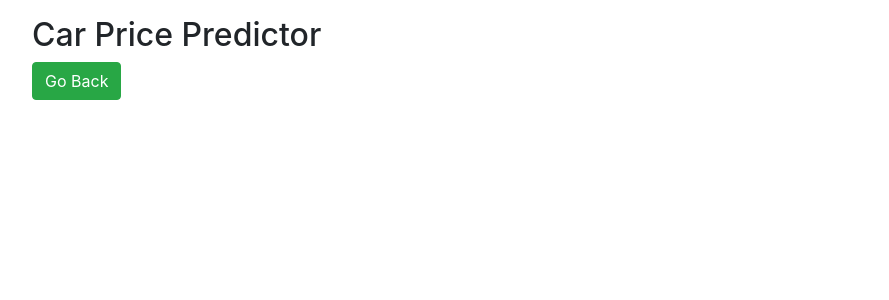
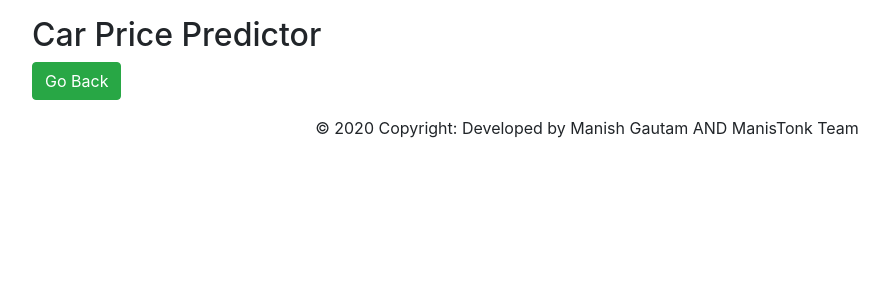
Before and after one commit to ManishGautam001/CarPricePrediction, a Flask app: template templates/show.html in a window 1280 px wide. Shown: the part 56-356 px from the top of the page, without its empty margins (53-942 px from the left). Run offline with Flask 2, Linux system fonts and the light colour scheme; the template is opened without the code that fills it, so the values that code supplies are empty; parts of the project's set-up code (start-up, migrations or seed data) failed here and were passed over.

Commit message:
Update show.html

```diff
--- a/templates/show.html
+++ b/templates/show.html
@@ -44,6 +44,15 @@
             </a>
         </div>
     </div>
+      <!-- Footer -->
+    <footer class="page-footer font-small black">
+      <!-- Copyright -->
+      <div class="footer-copyright text-center py-3">© 2020 Copyright:
+        <a> Developed by Manish Gautam AND ManisTonk Team</a>
+      </div>
+      <!-- Copyright -->
+    </footer>
+    <!-- Footer -->
 
   <!-- Optional JavaScript; choose one of the two! -->
 
```
